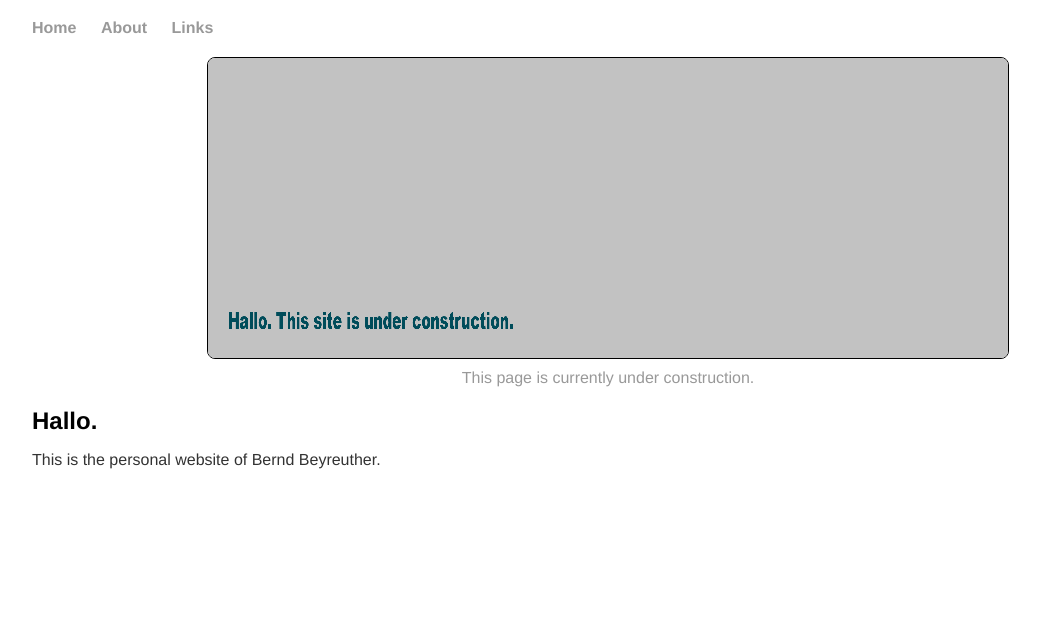
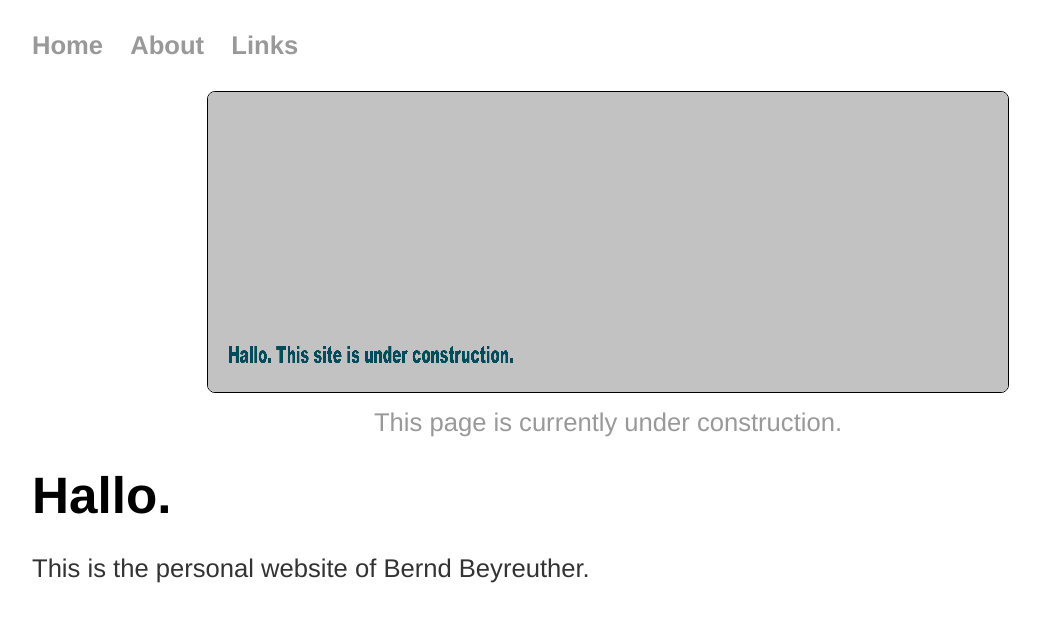
Before and after one commit to gebirgsbernd/gebirgsbernd.github.io, a Jekyll site: the page built from index.html, in a window 1280 px wide. Shown: the top 622 px of the page, without its empty margins (32-1072 px from the left). Built offline with Jekyll 4.4.1, drawn with Linux system fonts in a browser that asks for light colours.

Commit message:
Responsive design. erster händischer test. Die Mobile Auflösung hat eine größere Schrift

```diff
--- a/css/main.css
+++ b/css/main.css
@@ -1,8 +1,34 @@
-body {
-    font-family:'Helvetica', 'Arial', 'Sans-Serif';
-    margin: 1px auto;
-    width: 90%;
+/* If the screen size is 601px wide or more, set the font-size of <div> to 80px */
+@media screen and (min-width: 601px) {
+    body {
+        font-family:'Helvetica', 'Arial', 'Sans-Serif';
+        font-size: 2vw;
+        line-height: 3vw;
+        margin: 1px auto;
+        width: 90%;
+    }
+    h1 {
+        font-size: 4vw;
+        font-family:'Helvetica', 'Arial', 'Sans-Serif';
+    }
 }
+
+/* If the screen size is 600px wide or less, set the font-size of <div> to 30px */
+@media screen and (max-width: 600px) {
+    body {
+        font-family:'Helvetica', 'Arial', 'Sans-Serif';
+        font-size: 4vw;
+        line-height: 5vw;
+        margin: 1px auto;
+        width: 90%;
+    }
+    h1 {
+        font-size: 6vw;
+        font-family:'Helvetica', 'Arial', 'Sans-Serif';
+    }
+}
+
+
 nav ul, footer ul {
     font-family:'Helvetica', 'Arial', 'Sans-Serif';
     padding: 0px;
@@ -14,20 +40,13 @@ nav ul li, footer ul li {
     margin-right: 20px;
 }
 a {
-    font-size: 1em;
-    line-height: 1.5em;
     text-decoration: none;
     color: #999;
 }
 a:hover {
     text-decoration: underline;
 }
-h1 {
-    font-size: 1.5em;
-    font-family:'Helvetica', 'Arial', 'Sans-Serif';
-}
+
 p {
-    font-size: 1em;
-    line-height: 1.1em;
     color: #333;
 }
```
